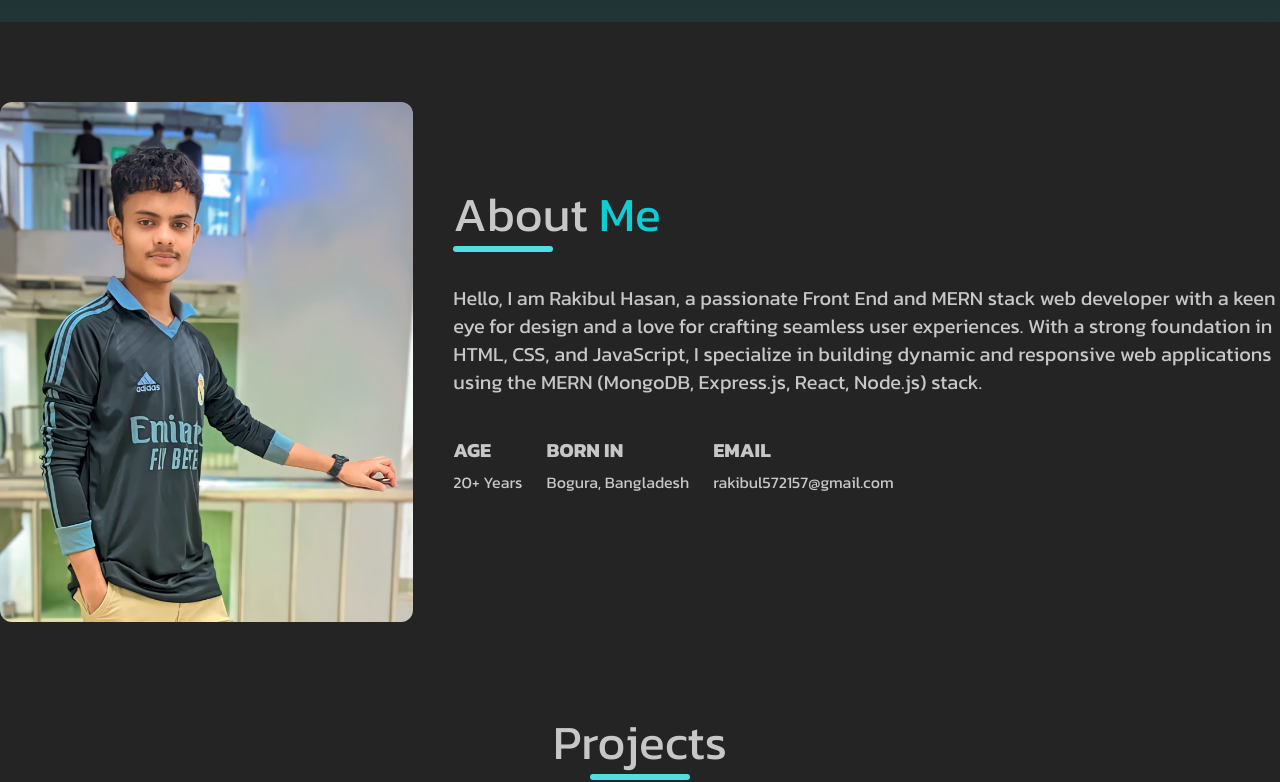
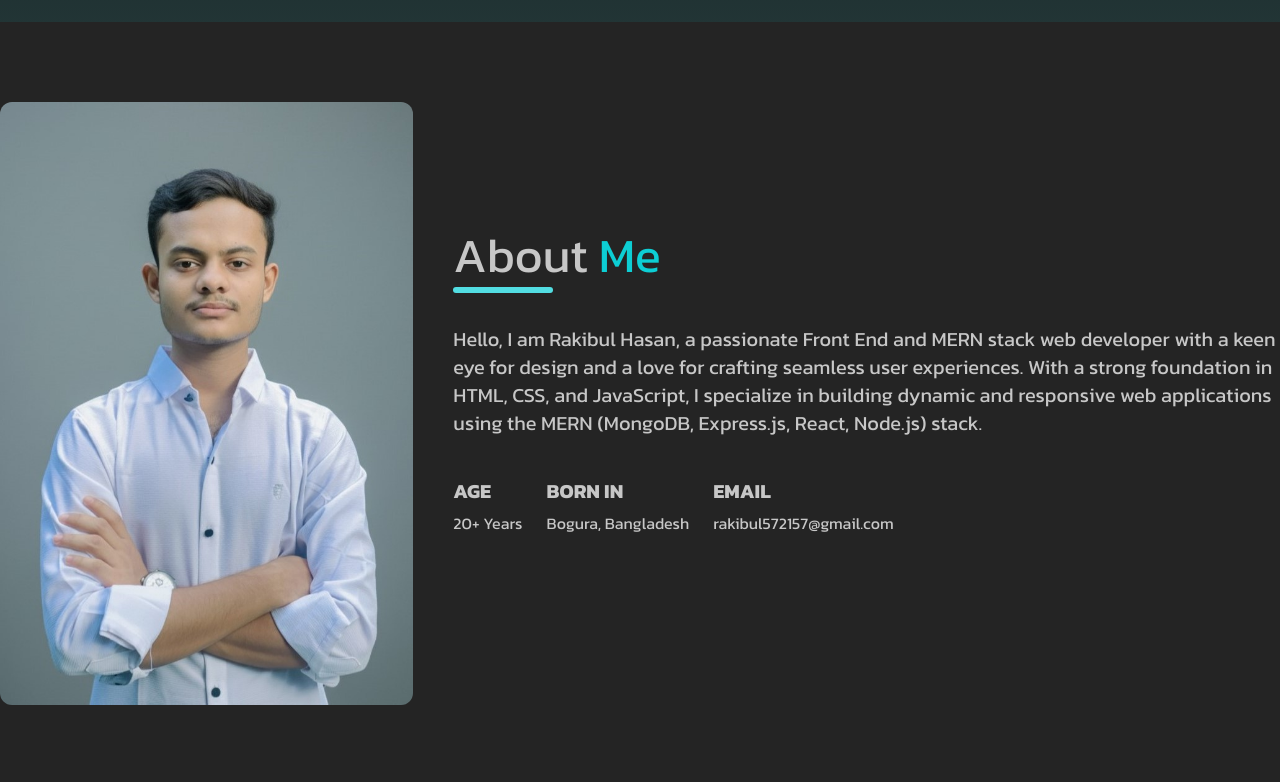
Before and after one commit to Rakibjrb/personal-portfolio-frontend, a Next.js app: page / in a window 1280 px wide. Shown: the part 778-1560 px from the top of the page. Built offline with nearby package versions, Linux system fonts and the light colour scheme; no server answers.

Commit message:
updated about section image

```diff
--- a/package.json
+++ b/package.json
@@ -37,5 +37,6 @@
     "eslint-config-next": "15.2.2",
     "tailwindcss": "^4",
     "typescript": "^5"
-  }
+  },
+  "packageManager": "yarn@1.22.22"
 }
--- a/src/components/ui/home/About.tsx
+++ b/src/components/ui/home/About.tsx
@@ -20,7 +20,7 @@ export default function About() {
               width={500}
               height={250}
               className="rounded-xl w-3/4 md:w-3/5 lg:w-auto mx-auto"
-              src={"/mypic2.jpg"}
+              src={"/my-pic.jpg"}
               alt="Rakibul Hasan | web developer, frontend developer, react developer"
             />
           </Motion>
```
Also changed, not shown: public/my-pic.jpg (added), public/mypic2.jpg (deleted).
